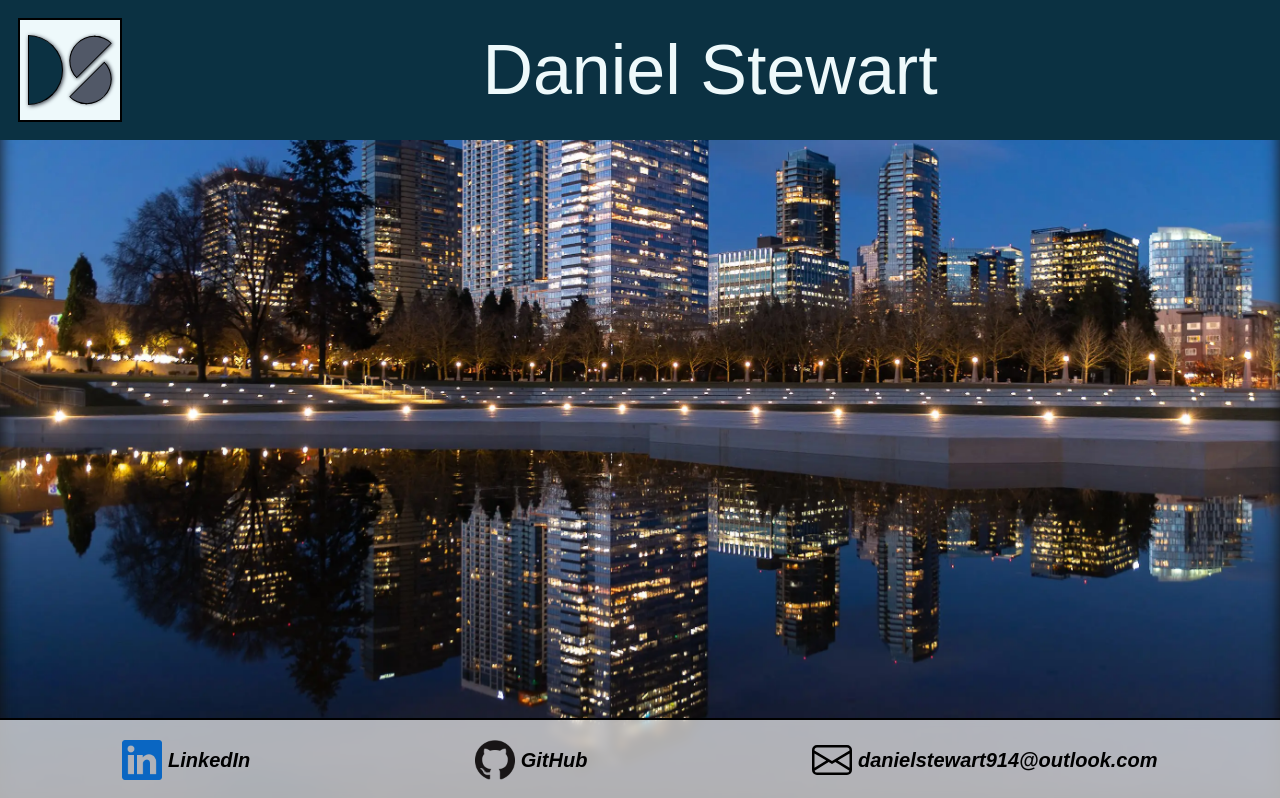
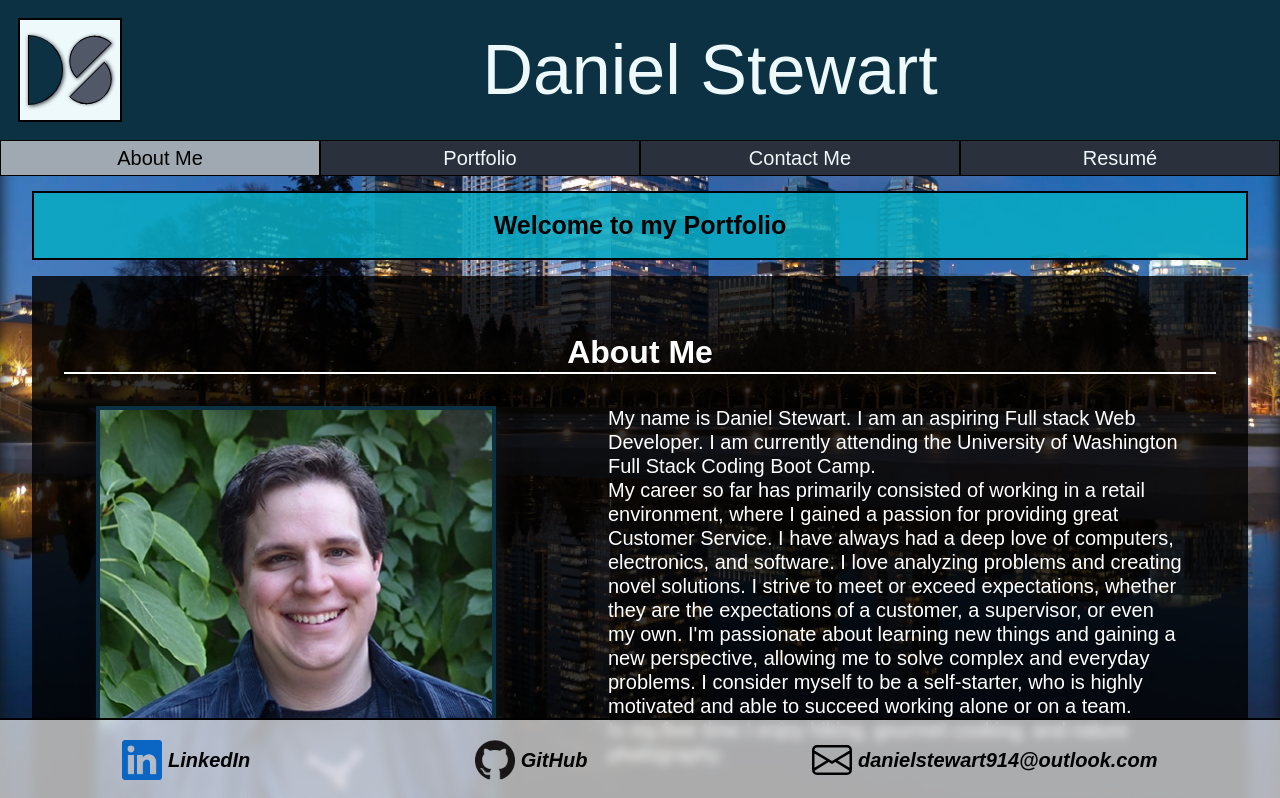
Before and after one commit to danielstewart914/react-portfolio, a React (Create React App) app: page / in a window 1280 px wide. Shown: the top 798 px of the page. Built offline with nearby package versions, Linux system fonts and the light colour scheme.

Commit message:
Added all pages and content to About Component

```diff
--- a/package.json
+++ b/package.json
@@ -1,6 +1,6 @@
 {
   "name": "react-portfolio",
-  "homepage": "https://myusername.github.io/react-portfolio",
+  "homepage": "https://danielstewart914.github.io/",
   "version": "0.1.0",
   "private": true,
   "dependencies": {
--- a/src/App.js
+++ b/src/App.js
@@ -1,12 +1,31 @@
+import { useState } from 'react';
+import About from './components/pages/About';
+import Portfolio from './components/pages/Portfolio';
+import Contact from './components/pages/Contact';
+import Resume from './components/pages/Resume';
 import Header from './components/Header';
+import Navigation from './components/Navigation';
+import Main from './components/Main';
 import Footer from './components/Footer';
 
 function App() {
+  const [ currentPage, setCurrentPage ] = useState( 'about' );
+
+  const renderPage = () => {
+      if ( currentPage === 'about' ) return <About />;
+      if ( currentPage === 'portfolio' ) return <Portfolio />;
+      if ( currentPage === 'contact' ) return <Contact />;
+      if ( currentPage === 'resume' ) return <Resume />;
+
+  }
+
+  const changePage = ( page ) => setCurrentPage( page );
 
   return (
       <>
           <Header />
-
+          <Navigation  currentPage={ currentPage } changePage={ changePage } />
+          <Main renderPage={ renderPage } />
           <Footer />
       </>
   )
--- a/src/components/Footer/index.js
+++ b/src/components/Footer/index.js
@@ -5,13 +5,13 @@ const Footer = () => {
         <footer className={styles.Footer}>
             <address className={styles.Address}>
                 <a href='https://www.linkedin.com/in/daniel-stewart-230b1623a/' target='_blank' rel='noreferrer'>
-                    <img src='images/In-blue-logo.png' alt='LinkedIn Icon' className={styles.Icon} />&nbsp;LinkedIn
+                    <img src='/images/In-blue-logo.png' alt='LinkedIn Icon' className={styles.Icon} />&nbsp;LinkedIn
                 </a>
                 <a href='https://github.com/danielstewart914'>
-                    <img src='images/GitHub-Mark-120px-plus.webp' alt='GitHub Icon' className={styles.Icon} />&nbsp;GitHub
+                    <img src='/images/GitHub-Mark-120px-plus.webp' alt='GitHub Icon' className={styles.Icon} />&nbsp;GitHub
                 </a>
                 <a href='mailto:danielstewart914@outlook.com'>
-                    <img src='images/envelope.svg' alt='Email Icon' className={styles.Icon} />&nbsp;danielstewart914@outlook.com
+                    <img src='/images/envelope.svg' alt='Email Icon' className={styles.Icon} />&nbsp;danielstewart914@outlook.com
                 </a>
             </address>
         </footer>
--- a/src/components/Navigation/index.js
+++ b/src/components/Navigation/index.js
@@ -23,6 +23,7 @@ const Navbar = ( { currentPage, changePage } ) => {
             </button>
             <button
                 className={ currentPage === 'resume' ? styles.Selected : styles.Button}
+                onClick={ () => changePage( 'resume' ) }
                 title='Resumé - Coming Soon...'
             >
                 Resumé
--- /dev/null
+++ b/src/components/pages/About.js
@@ -0,0 +1,23 @@
+import styles from './Pages.module.css';
+
+const About = () => {
+    return (
+        <div className={styles.Page}>
+            <img className={styles.Img} src='/images/profile-1.webp' alt='Daniel Stewart' title='Daniel Stewart' />
+            <h3 className={styles.Header}>About Me</h3>
+            <p className={styles.Text}>
+                    My name is Daniel Stewart. I am an aspiring Full stack Web Developer. I am currently attending the University of Washington Full Stack Coding Boot Camp.
+                    <br />
+                    My career so far has primarily consisted of working in a retail environment, where I gained a passion for providing great Customer Service.
+                    I have always had a deep love of computers, electronics, and software. I love analyzing problems and creating novel solutions.
+                    I strive to meet or exceed expectations, whether they are the expectations of a customer, a supervisor, or even my own.
+                    I'm passionate about learning new things and gaining a new perspective, allowing me to solve complex and everyday problems. I consider myself to be a self-starter, who is highly motivated
+                    and able to succeed working alone or on a team.
+                    <br />
+                    In my free time I enjoy hiking, gourmet cooking, and nature photography.
+            </p>
+        </div>
+    )
+}
+
+export default About;
--- /dev/null
+++ b/src/components/pages/Contact.js
@@ -0,0 +1,11 @@
+import styles from './Pages.module.css';
+
+const Contact = () => {
+    return (
+        <div className={styles.Page}>
+            <h3  className={styles.Header}>Contact</h3>
+        </div>
+    )
+}
+
+export default Contact;
--- /dev/null
+++ b/src/components/pages/Pages.module.css
@@ -0,0 +1,57 @@
+.Page {
+    color: white;
+    display: flex;
+    justify-content: space-around;
+    align-items: center;
+    flex-wrap: wrap;
+    background-color: #000000cc;
+    margin: 0 2rem;
+    padding: 2rem;
+    line-height: 1.2rem;
+}
+
+.Header {
+    color: white;
+    text-align: center;
+    font-size: 1.5rem;
+    font-weight: 700;
+    border-bottom: 2px solid white;
+    width: 100%;
+    padding-bottom: 0.5rem;
+    margin-bottom: 1rem;
+    line-height: 1.5rem;
+}
+
+.Text {
+    display: inline;
+}
+
+.Img {
+    width: 40vw;
+    height: 40vw;
+    max-width: 400px;
+    max-height: 400px;
+    border: var(--primary) solid 4px;
+    box-shadow: 5px 5px 15px var(--shadow);
+    margin-bottom: 2rem;
+    margin-right: 1rem;
+}
+
+@media screen and (min-width: 1025px) {
+    .Header {
+        order: -1;
+        font-size: 2rem;
+        margin: 2rem 0;
+    }
+
+    .Text {
+        width: calc(50vw - 2rem);
+        padding-left: 2rem;
+        font-size: 1.25rem;
+        line-height: 1.5rem;
+    }
+
+    .Page {
+        align-items: flex-start;
+    }
+}
--- /dev/null
+++ b/src/components/pages/Portfolio.js
@@ -0,0 +1,11 @@
+import styles from './Pages.module.css';
+
+const Portfolio = () => {
+    return (
+        <div className={styles.Page}>
+            <h3  className={styles.Header}>Portfolio</h3>
+        </div>
+    )
+}
+
+export default Portfolio;
--- /dev/null
+++ b/src/components/pages/Resume.js
@@ -0,0 +1,11 @@
+import styles from './Pages.module.css';
+
+const Resume = () => {
+    return (
+        <div className={styles.Page}>
+            <h3  className={styles.Header}>Resume</h3>
+        </div>
+    )
+}
+
+export default Resume;
```
Also changed, not shown: public/images/profile-1.webp (added).
